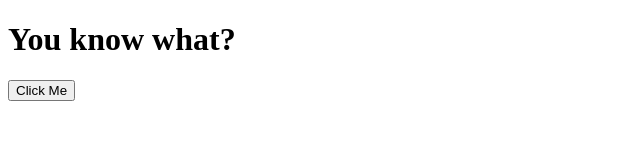
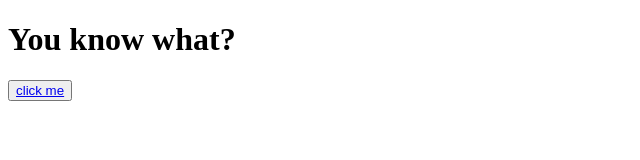
Before and after one commit to Tahii87/Love, a plain HTML site: page index.html in a window 1280 px wide. Shown: the full height of the page, 0-640 px from the left. Drawn offline with Linux system fonts and the light colour scheme.

Commit message:
Update index.html

```diff
--- a/index.html
+++ b/index.html
@@ -5,7 +5,7 @@
 </head>
 <body>
 <h1>You know what?</h1>
-<button onclick="myFunction()"> Click Me </button>
+<button onclick="myFunction()"> <a href="https://tahii87.github.io/cousera-repo/">click me</a></button>
 <script>
 	function myFunctions() {
 		alert(" I Love You So Much" );
```
